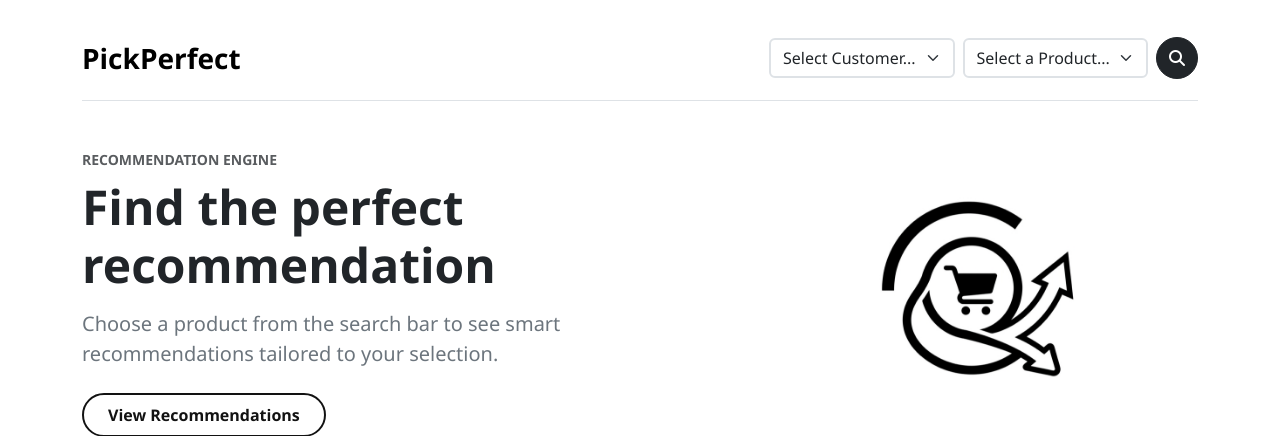
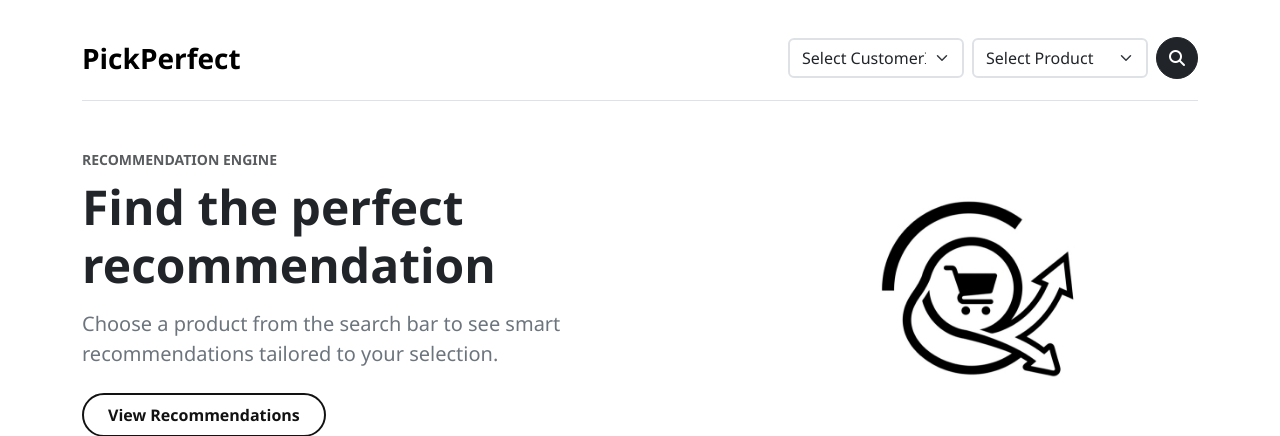
Before and after one commit to ujjwalkumar14b/PickPerfect, a Flask app: template templates/recommend.html in a window 1280 px wide. Shown: the top 436 px of the page. Run offline with Flask 3, Linux system fonts and the light colour scheme; the template is opened without the code that fills it, so the values that code supplies are empty; parts of the project's set-up code (start-up, migrations or seed data) failed here and were passed over.

Commit message:
Add favicon and update selection options in recommend.html
Added favicon link to the head section and updated customer and product selection options.

```diff
--- a/templates/recommend.html
+++ b/templates/recommend.html
@@ -4,6 +4,7 @@
     <meta charset="UTF-8">
     <meta name="viewport" content="width=device-width, initial-scale=1.0">
     <title>PickPerfect</title>
+    <link rel="icon" type="image/png" href="{{ url_for('static', filename='Logo.png') }}">
     <link href="https://cdn.jsdelivr.net/npm/bootstrap@5.3.2/dist/css/bootstrap.min.css" rel="stylesheet">
     <link rel="stylesheet" href="https://cdnjs.cloudflare.com/ajax/libs/font-awesome/6.4.2/css/all.min.css">
     <link rel="stylesheet" href="https://cdn.jsdelivr.net/npm/bootstrap-icons@1.11.1/font/bootstrap-icons.css">
@@ -22,7 +23,7 @@
                 <div class="collapse navbar-collapse" id="navbarSupportedContent">
                     <form class="d-flex gap-2 ms-auto mt-3 mt-lg-0 align-items-center" role="search" method="POST" action="/recommend">
                         <select name="customer_id" class="form-select form-select-md border-2 shadow-none" style="min-width: 160px;" required>
-                            <option value="">Select Customer...</option>
+                            <option value="">Select CustomerID</option>
                             {% for cid in customers %}
                             <option value="{{ cid }}" {% if cid == selected_customer %}selected{% endif %}>
                                 CustomerID {{ cid }}
@@ -30,7 +31,7 @@
                             {% endfor %}
                         </select>
                         <select name="product" class="form-select form-select-md border-2 shadow-none" required>
-                            <option value="">Select a Product...</option>
+                            <option value="">Select Product</option>
                             {% for product in products %}
                             <option value="{{ product }}" {% if product == selected_product %}selected{% endif %}>
                                 {{ product }}
```
